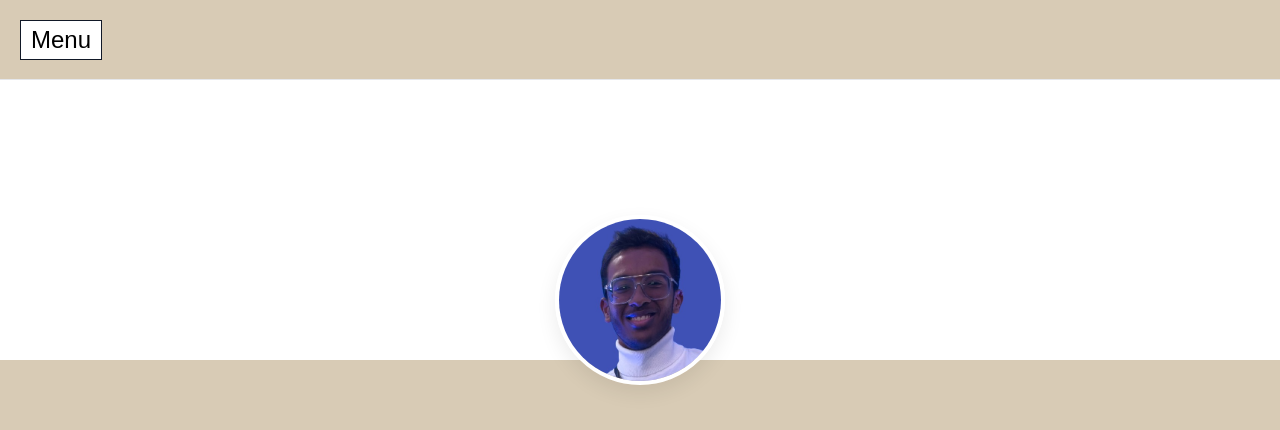
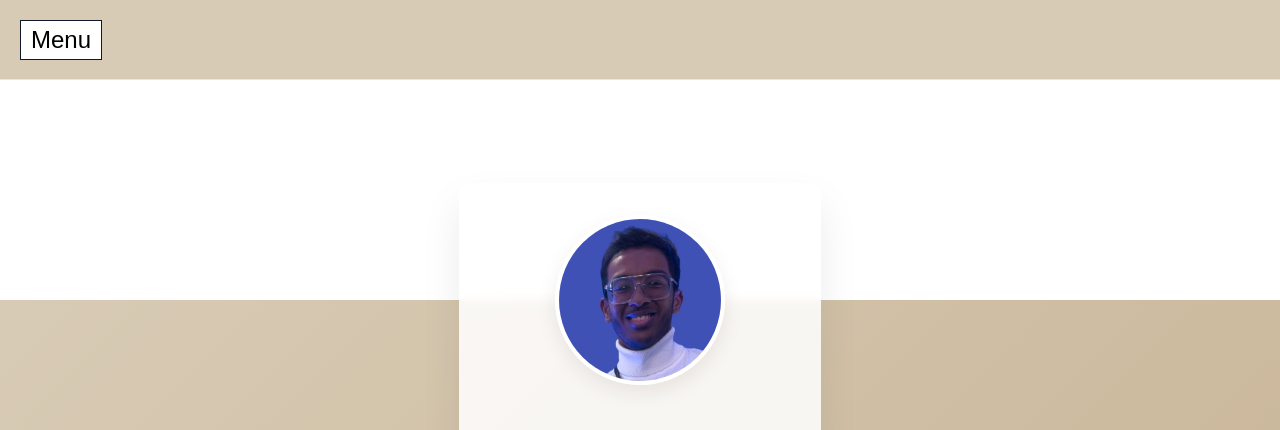
Before and after one commit to kadenward101/kadenward101.github.io, a plain HTML site: page index.html in a window 1280 px wide. Shown: the top 430 px of the page. Drawn offline with Linux system fonts and the light colour scheme.

Commit message:
Enhance styles for color-band and content sections
Updated styles for color-band and content classes.

```diff
--- a/src/styles.css
+++ b/src/styles.css
@@ -72,16 +72,22 @@ body {
 .color-band {
   position: absolute;
   width: 100%;
-  height: 160px;
-  background-color: #d8cbb5;
-  top: 45%;
+  height: 200px;
+  background: linear-gradient(135deg, #d8cbb5, #cbb89c);
+  top: 50%;
+  transform: translateY(-50%);
+  border-radius: 0 0 40px 40px;
 }
 
 .content {
+  background: rgba(255, 255, 255, 0.85);
+  backdrop-filter: blur(6px);
   position: relative;
   text-align: center;
   max-width: 500px;
-  padding: 1rem;
+  padding: 2rem;
+  border-radius: 12px;
+  box-shadow: 0 20px 40px rgba(0,0,0,0.08);
 }
 
 .content img {
```
